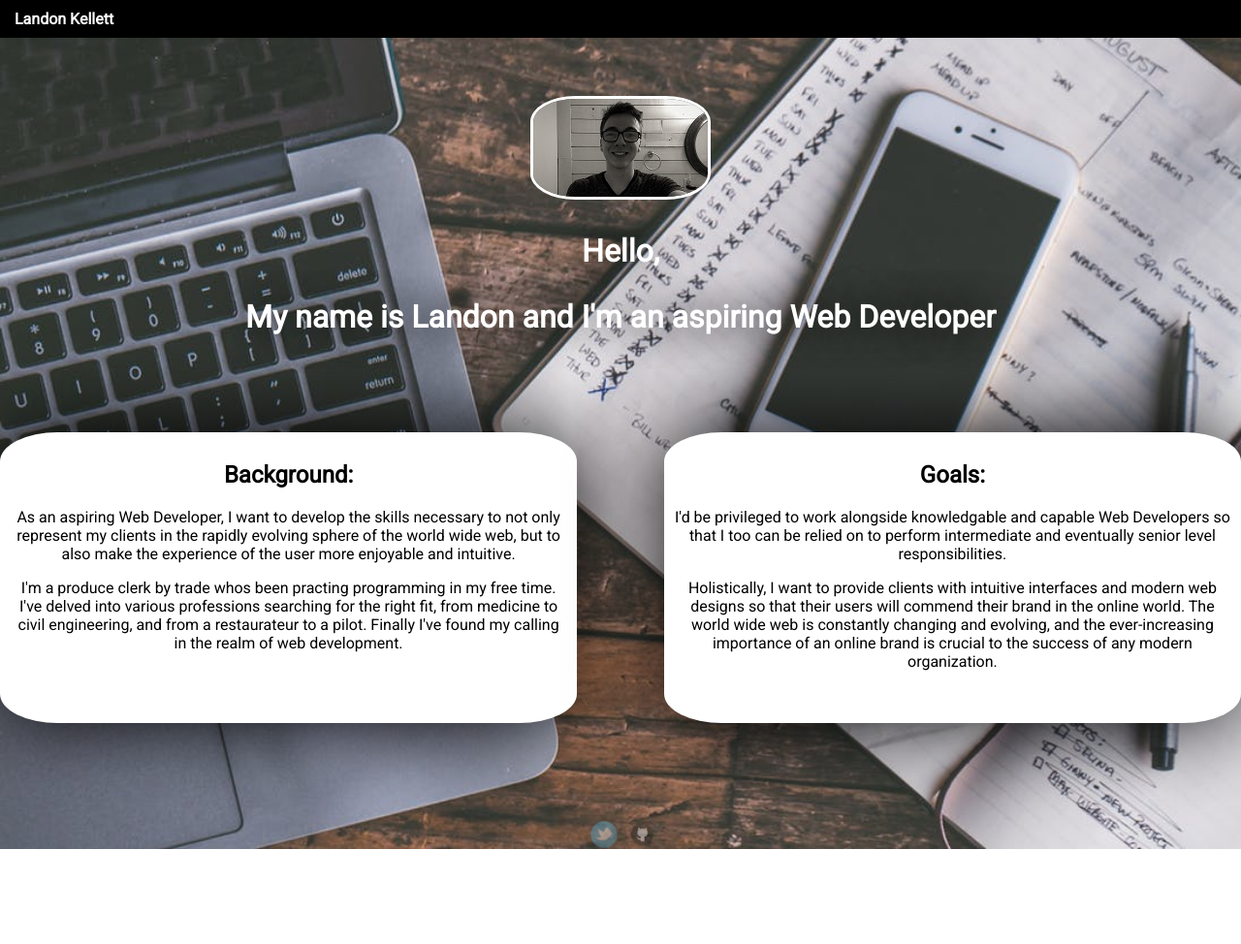
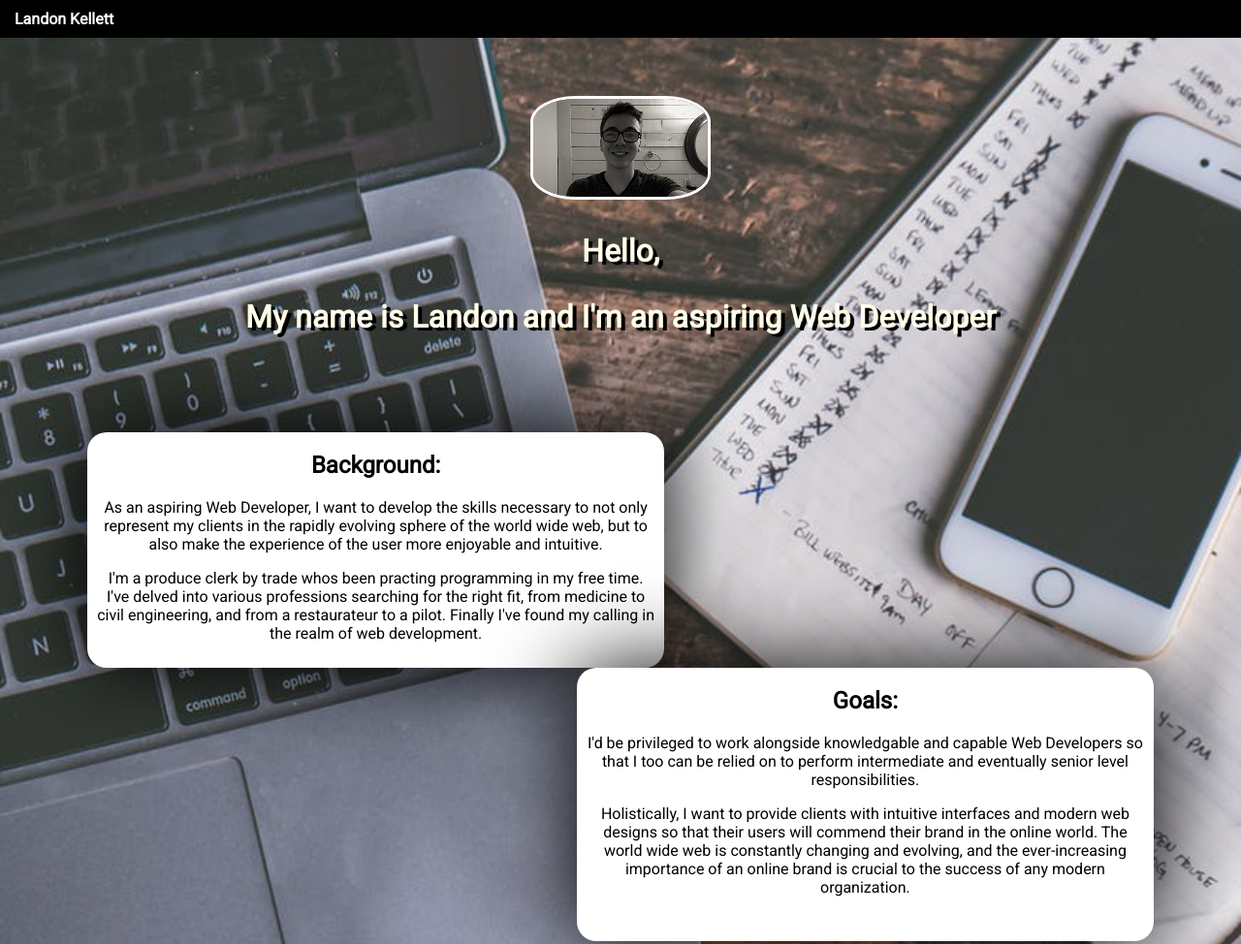
Before and after one commit to ItsLando/Landon-s-Portfolio, a plain HTML site: page index.html in a window 1280 px wide. Shown: the top 974 px of the page at 97% size. Before the commit the page ends 876 px from the top, so only its background shows below. Drawn offline with Linux system fonts and the light colour scheme.

Commit message:
Update Portfolio.css

```diff
--- a/Portfolio.css
+++ b/Portfolio.css
@@ -18,6 +18,10 @@ font-family: 'Roboto', sans-serif;
   text-align: left;
 }
 
+.name {
+  opacity: .4;
+}
+
 nav ul {
   margin: 0;
   padding: 0;
@@ -31,10 +35,11 @@ nav li {
   font-weight: bold;
 }
 
-h1 {
+header h1 {
+  font-weight: 900;
   margin-top: 30px;
-  color: white;
-  text-shadow: 1px 1px 40px black;
+  color: #FFFDE8;
+  text-shadow: 4px 3px 0px black;
 }
 
 header {
@@ -54,22 +59,26 @@ header {
 
 
 .body-background {
-  padding: .8%;
+  position: relative;
+  margin-left: 90px;
+  padding: 0px 10px 10px 10px;
   background-color: white;
-  border-radius: 10%;
+  border-radius: 20px;
   float: left;
   width: 46.5%;
-  height: 300px;
+  max-width: 800px;
   box-shadow: 0px 0px 90px;
 }
 
 .body-goals {
-  padding: .8%;
+  position: relative;
+  margin-right: 90px;
+  padding: 0px 10px 30px 10px;
   background-color: white;
-  border-radius: 10%;
+  border-radius: 20px;
   float: right;
-  max-width: 46.5%;
-  height: 300px;
+  width: 46.5%;
+  max-width: 800px;
   box-shadow: 0px 0px 90px;
 }
 
@@ -121,3 +130,7 @@ a.github {
 a.social:hover {
   opacity: 1;
 }
+
+.name:hover {
+  opacity: 1;
+}
```
